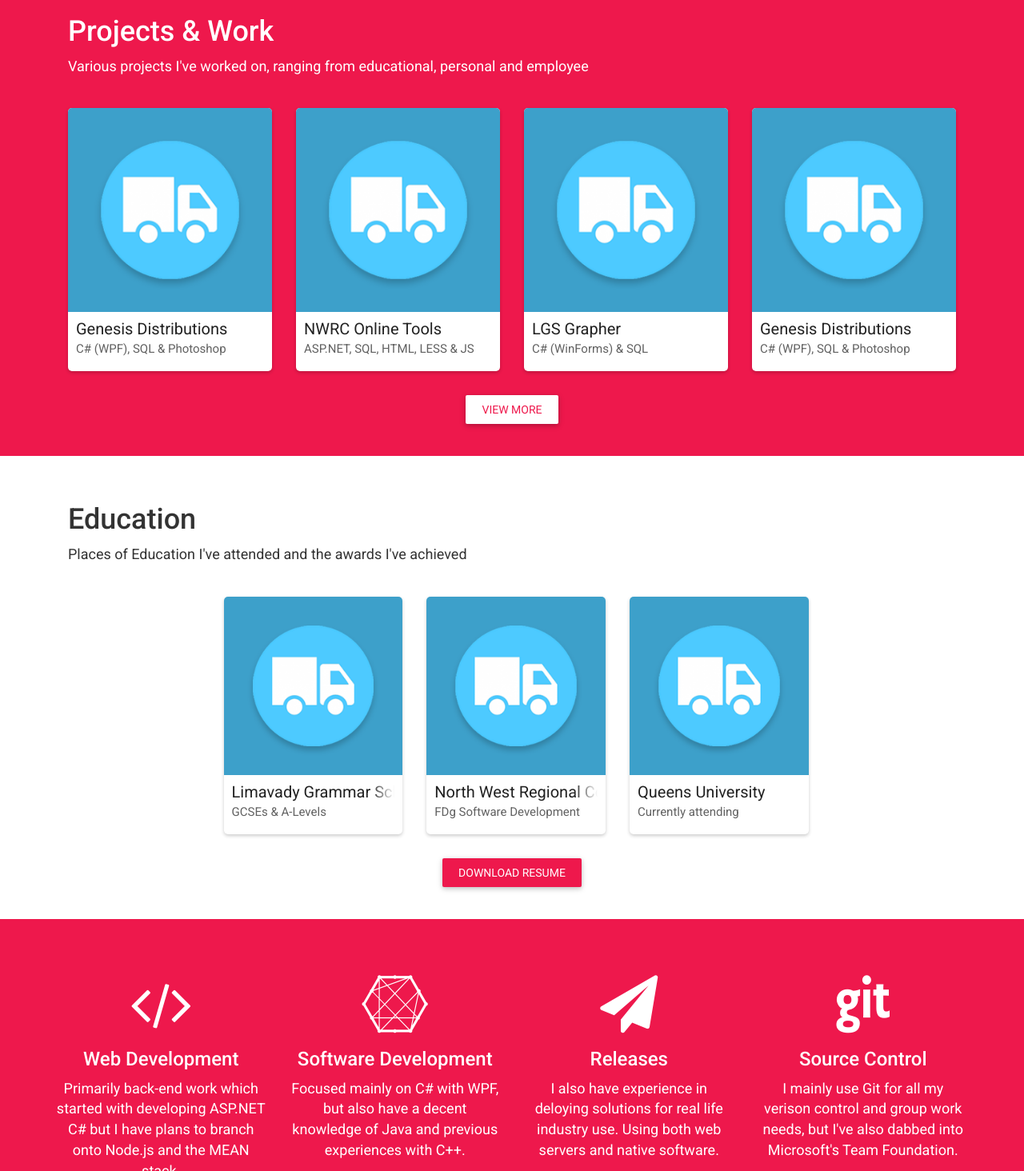
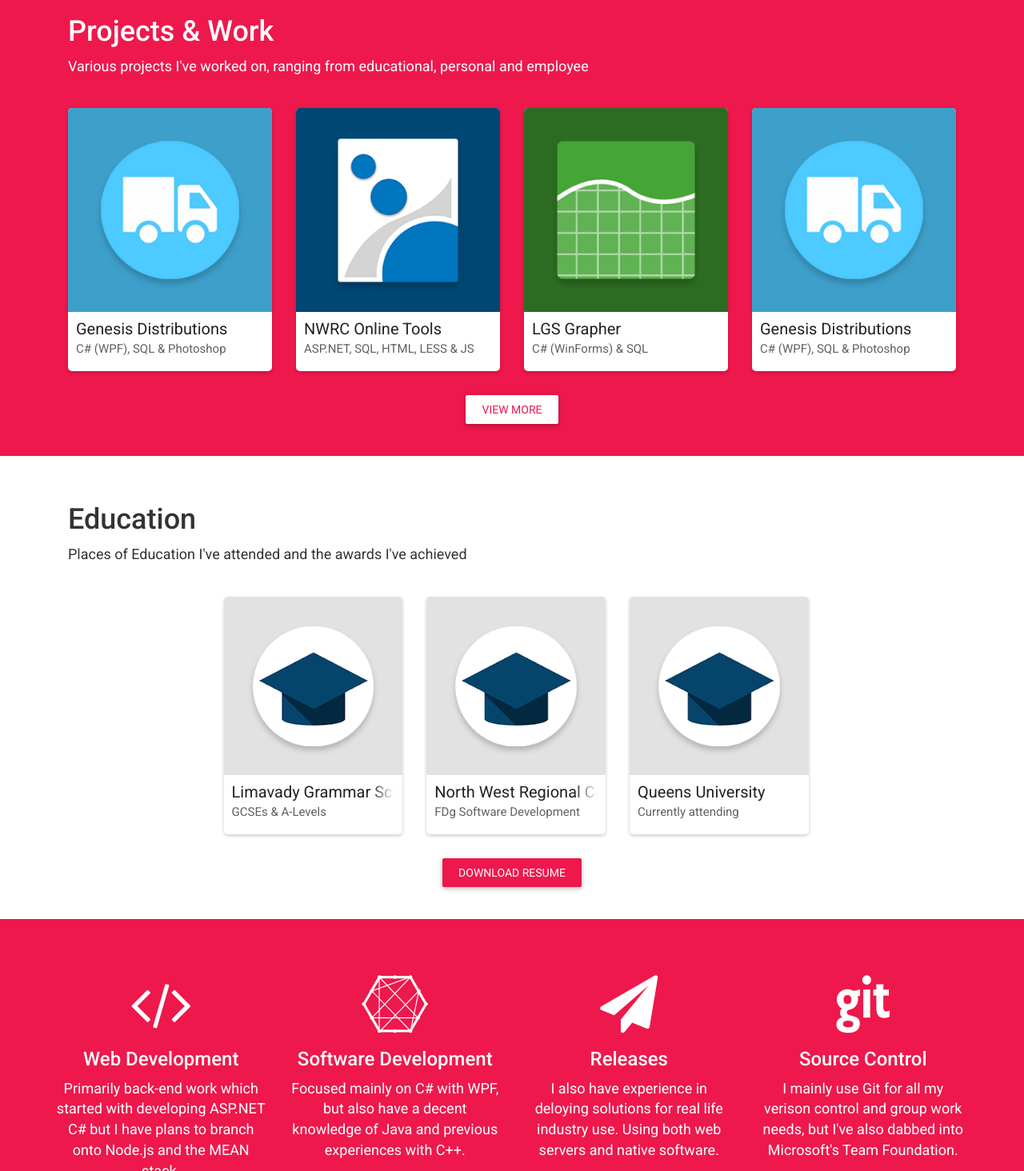
Before and after one commit to ahstn/ahstn.github.io, a website: page index.html in a window 1280 px wide. Shown: the part 840-2304 px from the top of the page at 80% size. Drawn offline with nearby package versions, Linux system fonts and the light colour scheme.

Commit message:
Added some new icons

```diff
--- a/index.html
+++ b/index.html
@@ -45,7 +45,7 @@
         <div class="container">
           <div class="col-md-11 col-md-offset-1">
             <div class="row">
-              <div class="col-md-3 col-md-offset-4">
+              <div class="col-md-3 col-md-offset-4 col-xs-6 col-xs-offset-3">
                 <div class="card">
                   <a class="card-target" href="pages/genesis.html"></a>
                   <div class="card-image">
@@ -82,7 +82,7 @@
           <div class="card">
             <a class="card-target" href="pages/genesis.html"></a>
             <div class="card-image">
-              <img src="images/genesis/icoGenesis.png" alt="" />
+              <img src="images/icons/icoGenesis.png" alt="" />
             </div>
             <div class="card-heading">
               <a class="title">Genesis Distributions</a>
@@ -94,7 +94,7 @@
           <div class="card">
             <a class="card-target" href="#work"></a>
             <div class="card-image">
-              <img src="images/genesis/icoGenesis.png" alt="" />
+              <img src="images/icons/icoNWRC.png" alt="" />
             </div>
             <div class="card-heading">
               <a class="title">NWRC Online Tools</a>
@@ -106,7 +106,7 @@
           <div class="card">
             <a class="card-target" href="#work"></a>
             <div class="card-image">
-              <img src="images/genesis/icoGenesis.png" alt="" />
+              <img src="images/icons/icoGraphr.png" alt="" />
             </div>
             <div class="card-heading">
               <a class="title">LGS Grapher</a>
@@ -118,7 +118,7 @@
           <div class="card">
             <a class="card-target" href="#work"></a>
             <div class="card-image">
-              <img src="images/genesis/icoGenesis.png" alt="" />
+              <img src="images/icons/icoGenesis.png" alt="" />
             </div>
             <div class="card-heading">
               <a class="title">Genesis Distributions</a>
@@ -151,7 +151,7 @@
             <div class="card">
               <a class="card-target" href="pages/genesis.html"></a>
               <div class="card-image">
-                <img src="images/genesis/icoGenesis.png" alt="" />
+                <img src="images/icons/icoEducation.png" alt="" />
               </div>
               <div class="card-heading">
                 <a class="title">
@@ -166,7 +166,7 @@
             <div class="card">
               <a class="card-target" href="#work"></a>
               <div class="card-image">
-                <img src="images/genesis/icoGenesis.png" alt="" />
+                <img src="images/icons/icoEducation.png" alt="" />
               </div>
               <div class="card-heading">
                 <a class="title">
@@ -181,7 +181,7 @@
             <div class="card">
               <a class="card-target" href="#work"></a>
               <div class="card-image">
-                <img src="images/genesis/icoGenesis.png" alt="" />
+                <img src="images/icons/icoEducation.png" alt="" />
               </div>
               <div class="card-heading">
                 <a class="title">
--- a/styles/less/home.less
+++ b/styles/less/home.less
@@ -144,7 +144,7 @@
 .navbar-brand {
     background: url("../images/logo.png") no-repeat 0 50%;
     background-size: 80px;
-    margin: 5px 15px;
+    margin: 5px 0;
     width: 80px;
 }
 
--- a/styles/less/main.less
+++ b/styles/less/main.less
@@ -172,7 +172,7 @@
 .navbar-brand {
     background: url("../images/logo.png") no-repeat 0 50%;
     background-size: 80px;
-    margin: 5px 15px;
+    margin: 5px 0;
     width: 80px;
 }
 
```
Also changed, not shown: images/icons/icoEducation.png (added), images/icons/icoGenesis.png (renamed from images/genesis/icoGenesis.png), images/icons/icoGraphr.png (added), images/icons/icoNWRC.png (added), styles/main.css.
